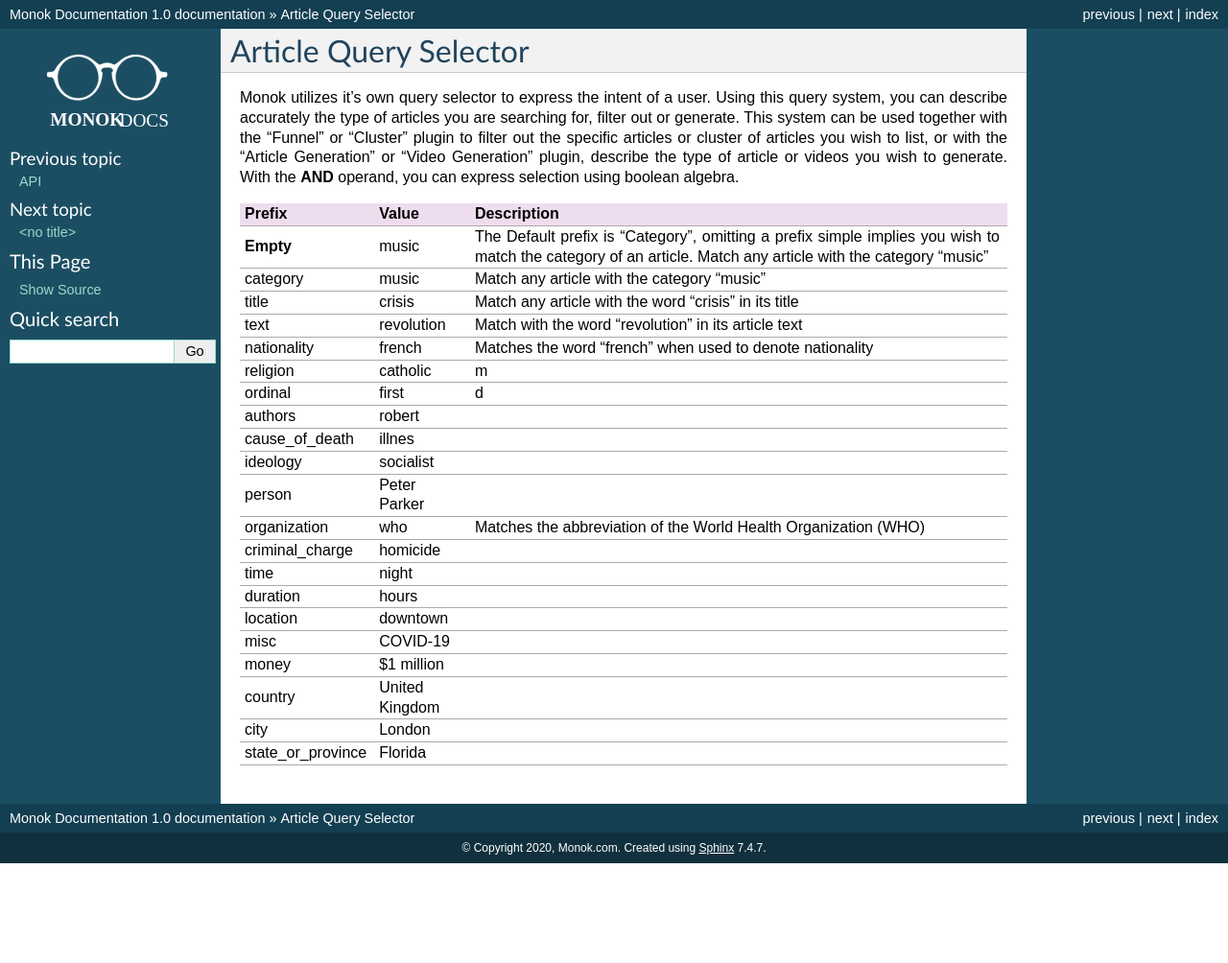
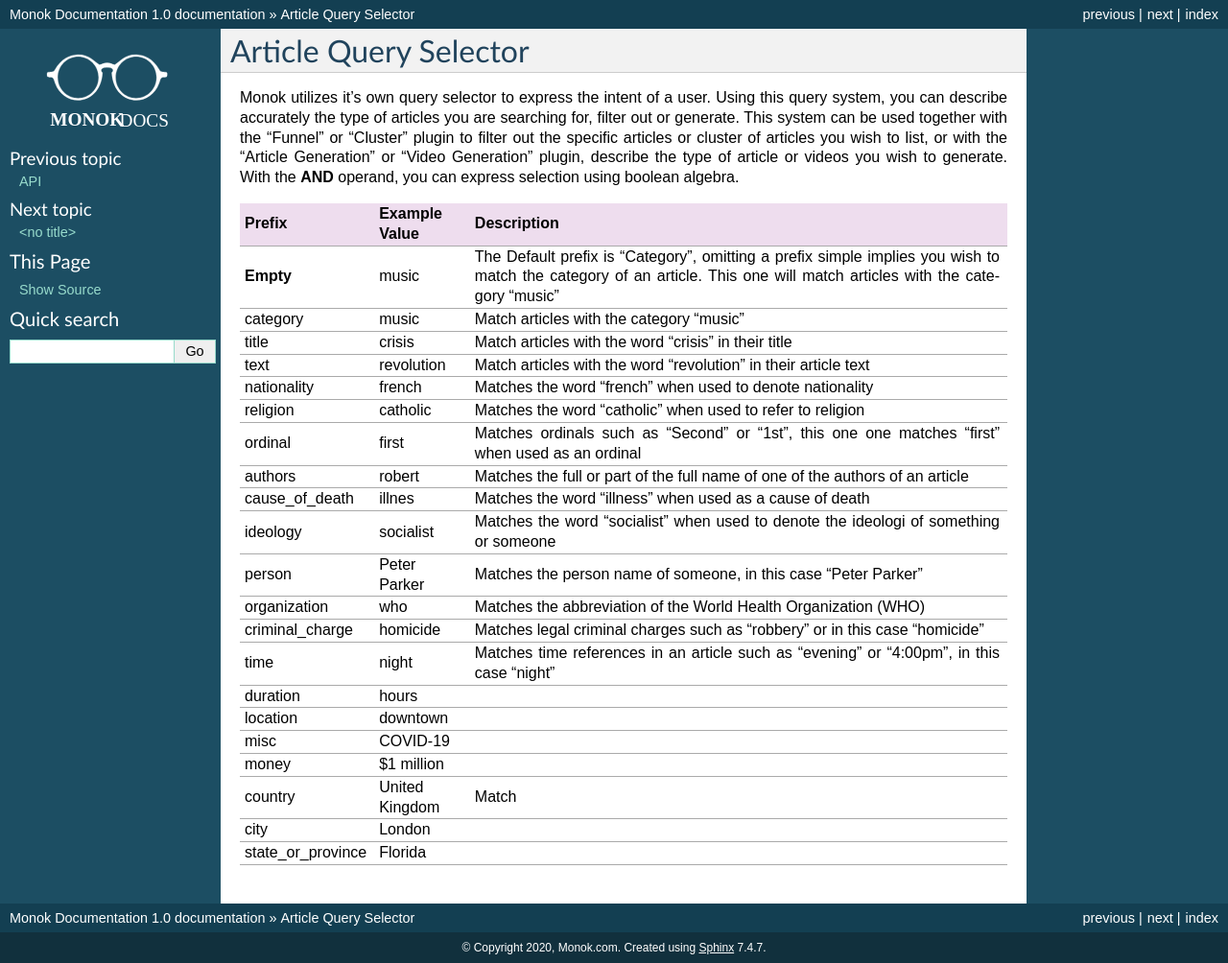
Before and after one commit to monoklabs/monok-docs, a Sphinx documentation site: the page built from docs/articlequeryselector.rst, in a window 1280 px wide. Shown: the whole page at 96% size. Built offline with Sphinx 7.4.7, drawn with Linux system fonts in a browser that asks for light colours; before the commit the page ends 900 px from its top, so only the background shows below that.

Commit message:
Update articlequeryselector.rst

```diff
--- a/docs/articlequeryselector.rst
+++ b/docs/articlequeryselector.rst
@@ -8,29 +8,29 @@ articles you wish to list, or with the "Article Generation" or "Video Generation
 With the **AND** operand, you can express selection using boolean algebra.
 
 ====================   ==========================   ===================================================
-Prefix                  Value                        Description
+Prefix                  Example Value                Description
 ====================   ==========================   ===================================================
 **Empty**               music                        The Default prefix is "Category", omitting a prefix
                                                      simple implies you wish to match the category of an article.
-                                                     Match any article with the category "music"
-category                music                        Match any article with the category "music"
-title                   crisis                       Match any article with the word "crisis" in its title
-text                    revolution                   Match with the word "revolution" in its article text
+                                                     This one will match articles with the category "music"
+category                music                        Match articles with the category "music"
+title                   crisis                       Match articles with the word "crisis" in their title
+text                    revolution                   Match articles with the word "revolution" in their article text
 nationality             french                       Matches the word "french" when used to denote nationality
-religion                catholic                     m
-ordinal                 first                        d
-authors                 robert
-cause_of_death          illnes
-ideology                socialist
-person                  Peter Parker
+religion                catholic                     Matches the word "catholic" when used to refer to religion
+ordinal                 first                        Matches ordinals such as "Second" or "1st", this one one matches "first"                                                      when used as an ordinal
+authors                 robert                       Matches the full or part of the full name of one of the authors of an                                                        article
+cause_of_death          illnes                       Matches the word "illness" when used as a cause of death
+ideology                socialist                    Matches the word "socialist" when used to denote the ideologi of                                                              something or someone
+person                  Peter Parker                 Matches the person name of someone, in this case "Peter Parker"
 organization            who                          Matches the abbreviation of the World Health Organization (WHO)
-criminal_charge         homicide
-time                    night
+criminal_charge         homicide                     Matches legal criminal charges such as "robbery" or in this case                                                              "homicide"
+time                    night                        Matches time references in an article such as "evening" or "4:00pm",                                                          in this case "night"
 duration                hours
 location                downtown
 misc                    COVID-19
 money                   $1 million
-country                 United Kingdom
+country                 United Kingdom               Match
 city                    London
 state_or_province       Florida
 ====================   ==========================   ===================================================
```
